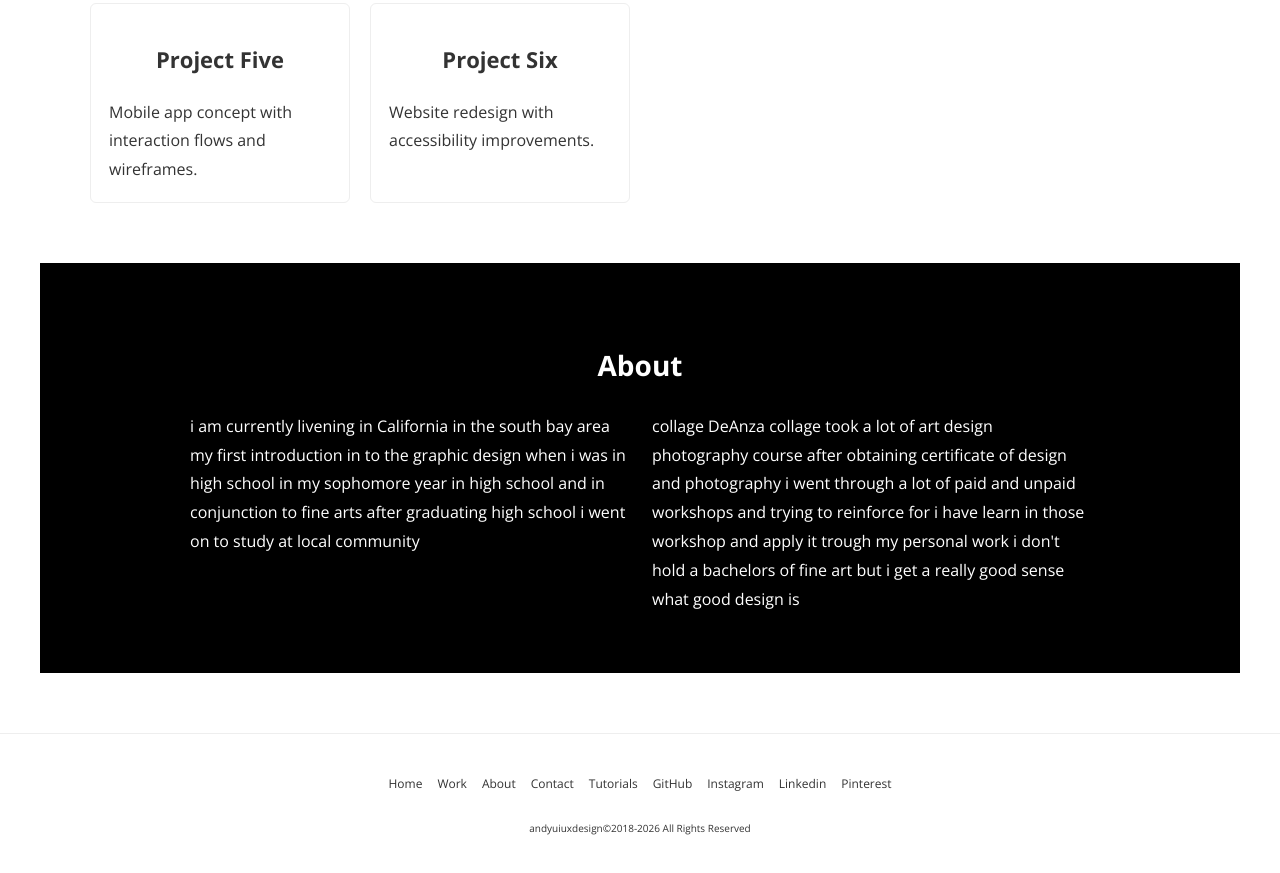
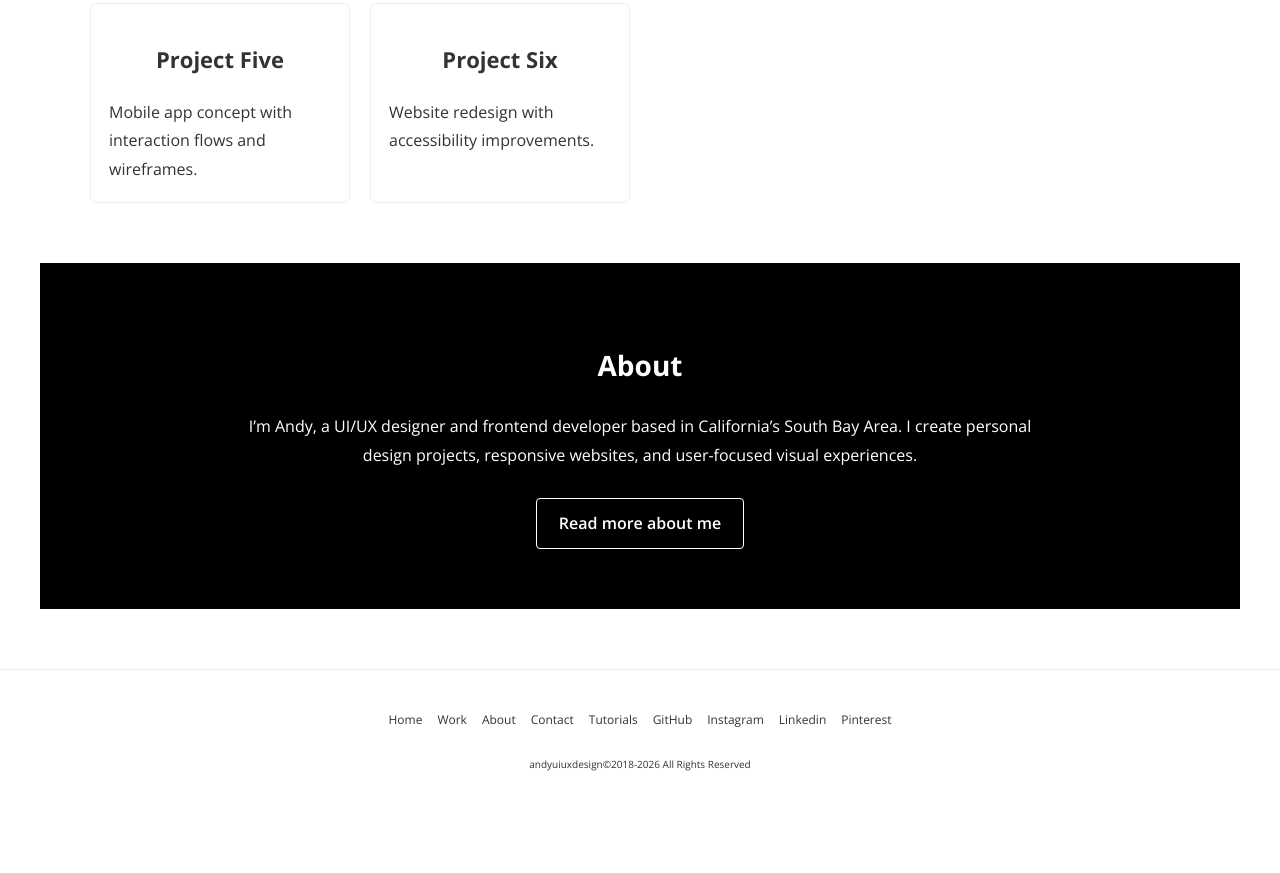
Before and after one commit to Andywoo01/Astudio-profilo, a website: page homepage.html in a window 1280 px wide. Shown: the part 968-1841 px from the top of the page. After the commit the page ends 1781 px from the top, so only its background shows below. Drawn offline with nearby package versions, Linux system fonts and the light colour scheme.

Commit message:
update
update

```diff
--- a/css/portifilo.css
+++ b/css/portifilo.css
@@ -207,6 +207,23 @@ img {
     max-width: 900px;
     margin: 0 auto;
     align-items: start;
+}
+
+.about-link {
+    display: table;
+    margin: 28px auto 0;
+    padding: 12px 22px;
+    border: 1px solid #fff;
+    border-radius: 4px;
+    color: #fff;
+    text-decoration: none;
+    font-weight: 600;
+    transition: background-color 0.25s ease, color 0.25s ease;
+}
+
+.about-link:hover {
+    background: #fff;
+    color: #000;
 }
 
 .intro-andy {
--- a/homepage.html
+++ b/homepage.html
@@ -64,14 +64,10 @@
 
         <section id="about" class="section">
             <h2 class="section-heading">About</h2>
-            <div class="about-grid">
-                <div>
-                    <p>i am currently livening in California in the south bay area my first introduction in to the graphic design when i was in high school in my sophomore year in high school and in conjunction to fine arts after graduating high school i went on to study at local community</p>
-                </div>
-                <div>
-                    <p>collage DeAnza collage took a lot of art design photography course after obtaining certificate of design and photography i went through a lot of paid and unpaid workshops and trying to reinforce for i have learn in those workshop and apply it trough my personal work i don't hold a bachelors of fine art but i get a really good sense what good design is</p>
-                </div>
-            </div>
+            <p class="intro-andy">
+                I’m Andy, a UI/UX designer and frontend developer based in California’s South Bay Area. I create personal design projects, responsive websites, and user-focused visual experiences.
+            </p>
+            <a class="about-link" href="about/about.html.HTML">Read more about me</a>
         </section>
     </main>
     <footer class="footer-links">
```
Also changed, not shown: tutorials/Github Hosting for web 3/hosting on github tutorials.html (+5 -5 lines).
